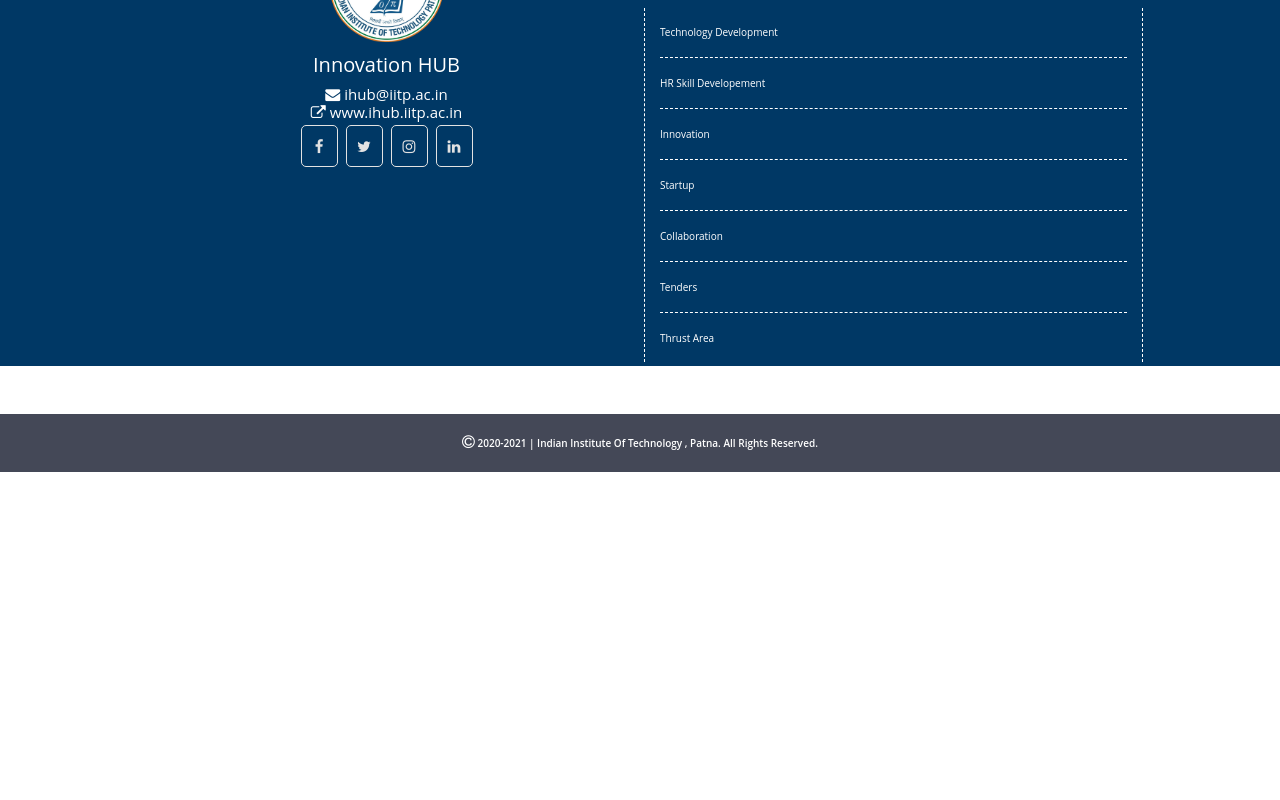
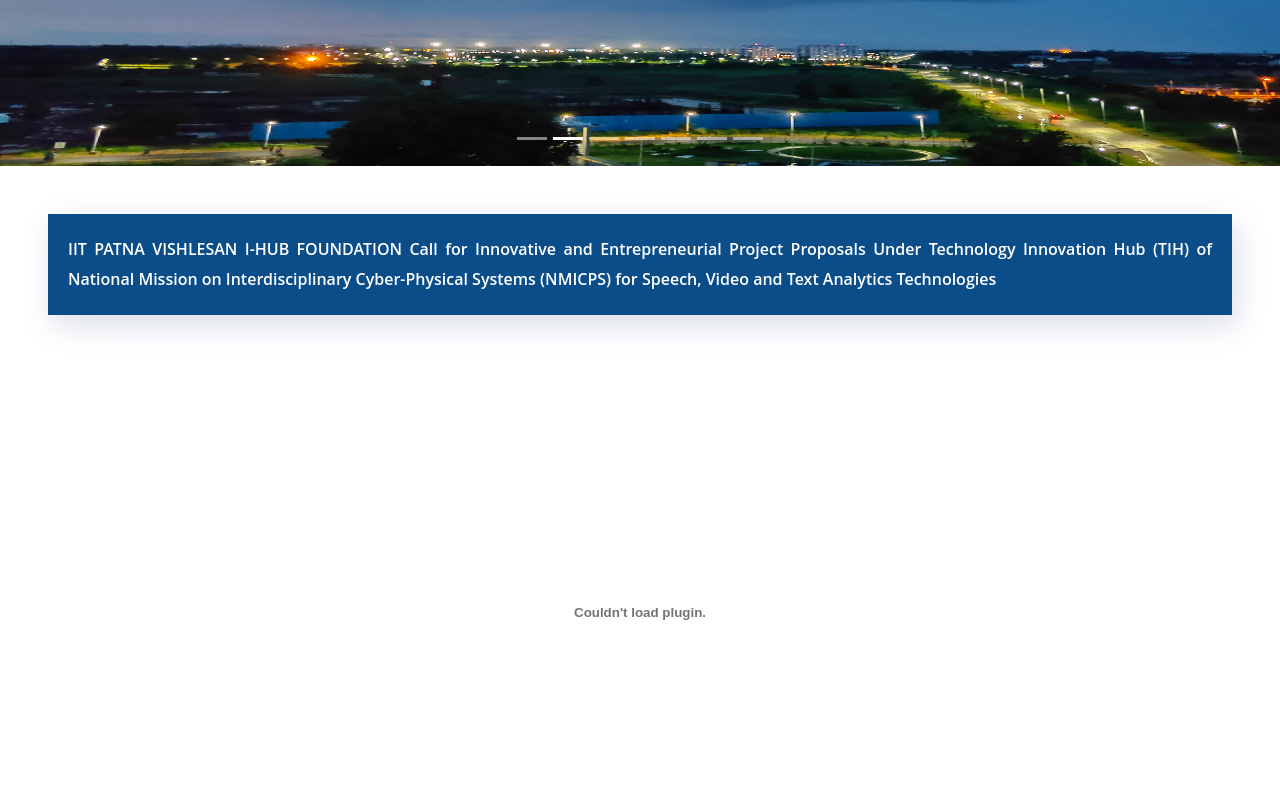
Before and after one commit to Darshilp326/I-HUB-IIT-Patna, a React (Create React App) app: page /proposal in a window 1280 px wide. Shown: the part 360-1160 px from the top of the page. Before the commit the page ends 832 px from the top, so only its background shows below. Built offline with nearby package versions, Linux system fonts and the light colour scheme.

Commit message:
almost done

```diff
--- a/src/App.js
+++ b/src/App.js
@@ -88,12 +88,12 @@
          <Route
             path="/fellowship"
             exact
-            render={(props)=>{<Fellowship {...props} />}}
+            render={(props)=><Fellowship {...props} />}
          />
          <Route
             path="/proposal"
             exact
-            render={(props)=>{<Proposal {...props} />}}
+            render={(props)=><Proposal {...props} />}
          />
          <Route
             path="/thrust-areas"
--- a/src/components/Announcement/fellowship.js
+++ b/src/components/Announcement/fellowship.js
@@ -4,12 +4,14 @@
 export default function Fellowship (props){
     return (
         <div>
-            <PicSlideShow content="Fellowship March 2021" />
-            <div className="m-5 wrapper1">
+            <PicSlideShow content="FELLOWSHIP MARCH 2021" />
+            <div  style={{backgroundColor:"#0B4D89"}} className="m-5 activity-content">
+            <p className="text-white">
             For fellowships of Post-doctoral, Doctoral, Post-graduate and Graduate, IIT PATNA VISHLESAN I-HUB FOUNDATION Technology Incubation Hub (TIH) of National Mission on Interdisciplinary Cyber Physical Systems (NMICPS) for Speech, Video and Text Analytics Technologies
+            </p>
             </div>
-            <div className="text-center container">
-                <embed scroll src="PDF/fellowship.pdf" width="500" height="500" />
+            <div className="text-center container mb-5">
+                <embed scroll src="PDF/fellowship.pdf" width="90%" height="500" />
             </div>
         </div>
     )
--- a/src/components/Announcement/proposal.js
+++ b/src/components/Announcement/proposal.js
@@ -3,13 +3,15 @@
 
 export default function Proposal(props) {
     return (
-        <div className="container">
-            <PicSlideShow content="Call for Proposals Vishlesan I-HUB" />
-            <div className="m-5 wrapper1">
+        <div>
+            <PicSlideShow content="CALL FOR PROPOSALS VISHLESHAN I-HUB" />
+            <div  style={{backgroundColor:"#0B4D89"}} className="m-5 activity-content">
+            <p className="text-white">
             IIT PATNA VISHLESAN I-HUB FOUNDATION Call for Innovative and Entrepreneurial Project Proposals Under Technology Innovation Hub (TIH) of National Mission on Interdisciplinary Cyber-Physical Systems (NMICPS) for Speech, Video and Text Analytics Technologies
+            </p>
             </div>
-          <div className="text-center">
-                    <embed scroll src="PDF/proposals.pdf" width="500" height="500" />
+          <div className="text-center container mb-5">
+                    <embed scroll src="PDF/proposals.pdf" width="90%" height="500" />
           </div>
         </div>
     )
--- a/src/components/Footer/Footer.js
+++ b/src/components/Footer/Footer.js
@@ -24,16 +24,16 @@
     <hr className ="horizontal" />
     <div className="row">
     <div className="col-md-3 col-sm-6 quick-links">
-	<Link to="/board-of-directors">Administration</Link>
+	<a href="/board-of-directors">Administration</a>
     </div>
     <div className="col-md-3 col-sm-6 quick-links">
-    <Link to="/governance">Governance</Link>
+    <a href="/governance">Governance</a>
     </div>
     <div className="col-md-3 col-sm-6 quick-links">
-    <Link to="/history-mission">History & Mission</Link>
+    <a href="/history-mission">History & Mission</a>
     </div>
     <div className="col-md-3 col-sm-6 quick-links">
-    <Link to="/thrust-area-coord">Contact Us</Link>
+    <a href="/thrust-area-coord">Contact Us</a>
     </div>
     </div>
     </div>
--- a/src/components/Navbar/Navbar.js
+++ b/src/components/Navbar/Navbar.js
@@ -81,7 +81,7 @@
               </DropdownToggle>
               <DropdownMenu down >
                 <DropdownItem>
-                    <NavLink to="/thrust-areas">Thrust Areas</NavLink>
+                    <Link className="nav-link" to="/thrust-areas">Thrust Areas</Link>
                 </DropdownItem>
                 <DropdownItem>
                 <Link className="nav-link" to="/technology-development">Technology Development</Link>
--- a/src/components/ThrustArea.js
+++ b/src/components/ThrustArea.js
@@ -10,9 +10,9 @@
                 <Container>
                     <Row xs={12} md={12} lg={12}>
                         <Col>
-                          <div className="activity-content">
+                          <div style={{backgroundColor:"#0B4D89"}} className="activity-content">
                             <h3>Thrust Area</h3>
-                            <p>
+                            <p className="text-white">
                             The multidisciplinary Vishlesan I-Hub Foundation at IIT Patna under Technology Incubation Hub (TIH) targets to leverage Research and Engineering capabilities of Sustainable Development Goals and achieve the mandate of National Mission on Interdisciplinary Cyber Physical Systems. The Vishlesan I-Hub Foundation at IIT Patna promotes the progression of Technology Readiness Level (TRL) for development of indigenous system mainly in the broad areas of “Speech, Video and Text Analytics” in the following application domains:
 
 
```
